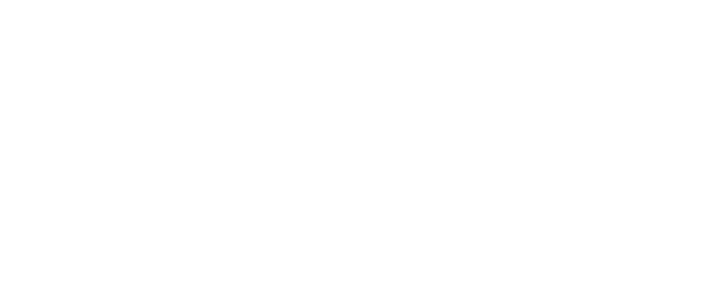
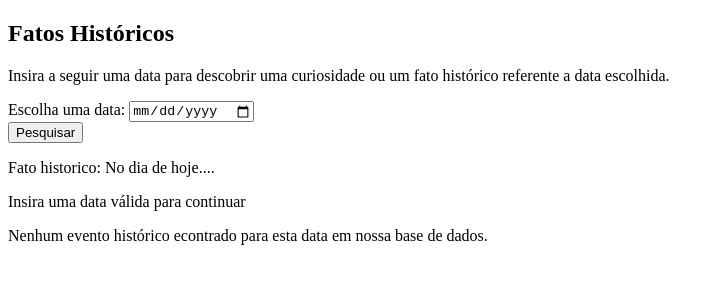
Before and after one commit to AbismoDev/historical-facts, a plain HTML site: page index.html in a window 1280 px wide. Shown: the whole page, without its empty margins (0-720 px from the left). Drawn offline with Linux system fonts and the light colour scheme.

Commit message:
feat: criado a estrutura inicial do HTML

```diff
--- a/index.html
+++ b/index.html
@@ -10,6 +10,37 @@
 </head>
 <body>
 
+    <main>
+        <section>
+            <div class="container">
+                <div class="container--app">
+                    <div class="container--texto">
+                        <h1>Fatos Históricos</h1>
+                        <p>Insira a seguir uma data para descobrir uma curiosidade ou um fato histórico referente a data escolhida.</p>
+                    </div>
+                    <form id="form">
+                        <div class="container--input">
+                            <label for="data--historica">Escolha uma data:</label>
+                            <input type="date" name="data--historica" id="data--historica">
+                        </div>
+                        <button type="submit">Pesquisar</button>
+                    </form>
+                    <div class="container--res" id="res">
+                        <div class="container--resposta sucesso">
+                            <p>Fato historico: No dia de hoje....</p>
+                        </div>
+                        <div class="container--resposta falha">
+                            <p>Insira uma data válida para continuar</p>
+                        </div>
+                        <div class="container--resposta aviso">
+                            <p>Nenhum evento histórico econtrado para esta data em nossa base de dados.</p>
+                        </div>
+                    </div>
+                </div>
+            </div>
+        </section>
+    </main>
+
     <script src="assets/js/index.js"></script>
 </body>
 </html>
```
